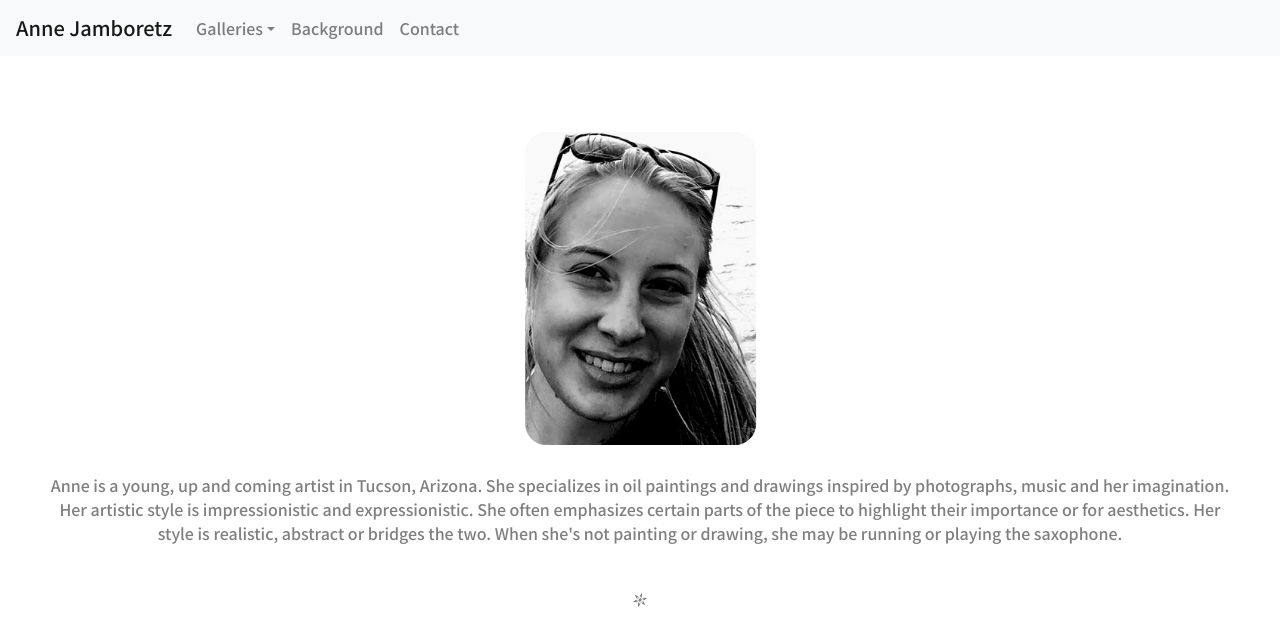
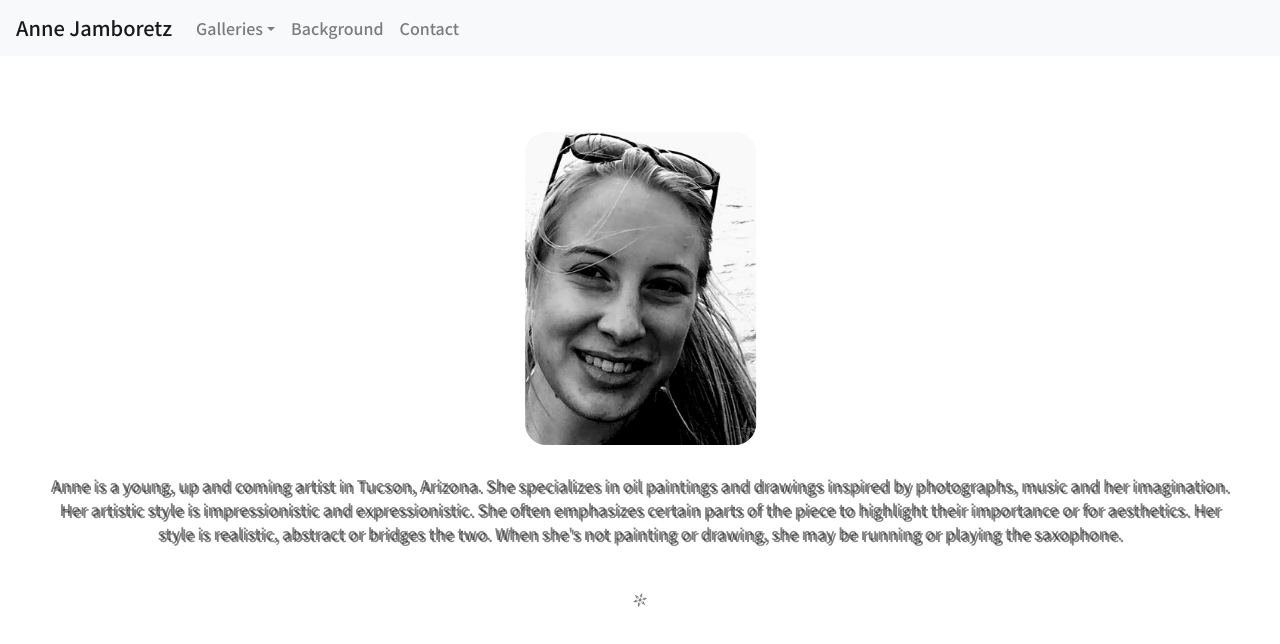
Before and after one commit to katejamboretz/art-portfolio, a React (Create React App) app: page /about in a window 1280 px wide. Shown: the top 644 px of the page. Built offline with nearby package versions, Linux system fonts and the light colour scheme.

Commit message:
update piece descriptions, add text shadow

```diff
--- a/src/components/pages/Landscapes/ImageCarousel.js
+++ b/src/components/pages/Landscapes/ImageCarousel.js
@@ -27,6 +27,10 @@ function ImageCarousel() {
                         alt='City'
                     />
                     <div className="image-overlay"></div>
+                    <Carousel.Caption>
+                        <p>The City</p>
+                        <p>10x10.81", oil paints and pastels</p>
+                    </Carousel.Caption>
 
                 </Carousel.Item>
 
--- a/src/components/pages/Landscapes/pagestyle.css
+++ b/src/components/pages/Landscapes/pagestyle.css
@@ -5,10 +5,6 @@
     align-items: center;
     margin-top: auto;
     margin-bottom: auto;
-}
-
-p {
-    color: rgba(0,0,0,.5)
 }
 
 .carousel-item {
@@ -35,21 +31,22 @@ p {
 }
 
 p {
-    color: white
+    color: white;
+    text-shadow: 2px 2px rgba(0,0,0,.5);
 }
 
-.description {
+/* .description {
     color: rgba(0,0,0,.5);
-}
+} */
 
 @media screen and (max-width: 415px) {
     .img {
         width: 100%;
     }
 
-    p {
+    /* p {
         color: rgba(0,0,0,.5)
-    }
+    } */
 
     .profile-pic {
         width: 100%;
--- a/src/components/pages/Music/ImageCarousel.js
+++ b/src/components/pages/Music/ImageCarousel.js
@@ -14,10 +14,10 @@ function ImageCarousel() {
                         alt='Double Guitar'
                     />
                     <div className="image-overlay"></div>
-                    {/* <Carousel.Caption>
-                        <h4>Abstract</h4>
-                        <p>Anne Jamboretz Copyright 2020 &copy;</p>
-                    </Carousel.Caption> */}
+                    <Carousel.Caption>
+                        <p>Jimmy Page</p>
+                        <p>13.5x14", oil paint on stretched canvas</p>
+                    </Carousel.Caption>
                 </Carousel.Item>
 
                 <Carousel.Item className="carousel-item">
@@ -27,6 +27,11 @@ function ImageCarousel() {
                         alt='Guitarist'
                     />
                     <div className="image-overlay"></div>
+                    <Carousel.Caption>
+                        <p>Buddy Guy</p>
+                        <p>8.29x7", oil paint on stretched canvas</p>
+                    </Carousel.Caption>
+
 
                 </Carousel.Item>
 
@@ -37,6 +42,10 @@ function ImageCarousel() {
                         alt='Sound of Jazz'
                     />
                     <div className="image-overlay"></div>
+                    <Carousel.Caption>
+                        <p>Four Musicians</p>
+                        <p>9x9.26", oil paint on stretched canvas</p>
+                    </Carousel.Caption>
 
                 </Carousel.Item>
 
--- a/src/components/pages/Music/pagestyle.css
+++ b/src/components/pages/Music/pagestyle.css
@@ -5,10 +5,6 @@
     align-items: center;
     margin-top: auto;
     margin-bottom: auto;
-}
-
-p {
-    color: rgba(0,0,0,.5)
 }
 
 .carousel-item {
@@ -36,20 +32,21 @@ p {
 
 p {
     color: white;
+    text-shadow: 2px 2px rgba(0,0,0,.5);
 }
 
-.description {
+/* .description {
     color: rgba(0,0,0,.5);
-}
+} */
 
 @media screen and (max-width: 415px) {
     .img {
         width: 100%;
     }
 
-    p {
+    /* p {
         color: rgba(0,0,0,.5)
-    }
+    } */
 
     .profile-pic {
         width: 100%;
--- a/src/components/pages/PetPortraits/ImageCarousel.js
+++ b/src/components/pages/PetPortraits/ImageCarousel.js
@@ -53,7 +53,7 @@ function ImageCarousel() {
                     <div className="image-overlay"></div>
                     <Carousel.Caption>
                         <p>Reef</p>
-                        <p>8x10", oil paint on stretched canvas</p>
+                        <p>7.32x13", oil paint on stretched canvas</p>
                     </Carousel.Caption>
                 </Carousel.Item>
 
@@ -102,6 +102,7 @@ function ImageCarousel() {
                     />
                     <div className="image-overlay"></div>
                     <Carousel.Caption>
+                        <p>Sid</p>
                         <p>8x10", oil paint on stretched canvas</p>
                     </Carousel.Caption>
                 </Carousel.Item>
@@ -151,7 +152,7 @@ function ImageCarousel() {
                     <div className="image-overlay"></div>
                     <Carousel.Caption>
                         <p>Coco</p>
-                        <p>8x10", oil paint on stretched canvas</p>
+                        <p>10.66x14", oil paint on stretched canvas</p>
                     </Carousel.Caption>
                 </Carousel.Item>
 
@@ -162,7 +163,10 @@ function ImageCarousel() {
                         alt='Buffalo'
                     />
                     <div className="image-overlay"></div>
-
+                    <Carousel.Caption>
+                        <p>Four Wildebeest</p>
+                        <p>10x8", oil paint on stretched canvas</p>
+                    </Carousel.Caption>
                 </Carousel.Item>
 
             </Carousel>
--- a/src/components/pages/PetPortraits/pagestyle.css
+++ b/src/components/pages/PetPortraits/pagestyle.css
@@ -5,10 +5,6 @@
     align-items: center;
     margin-top: auto;
     margin-bottom: auto;
-}
-
-p {
-    color: rgba(0,0,0,.5)
 }
 
 .carousel-item {
@@ -36,20 +32,21 @@ p {
 
 p {
     color: white;
+    text-shadow: 2px 2px rgba(0,0,0,.5);
 }
 
-.description {
+/* .description {
     color: rgba(0,0,0,.5);
-}
+} */
 
 @media screen and (max-width: 415px) {
     .img {
         width: 100%;
     }
 
-    p {
+    /* p {
         color: rgba(0,0,0,.5)
-    }
+    } */
 
     .profile-pic {
         width: 100%;
--- a/src/components/pages/Portfolio/ImageCarousel.js
+++ b/src/components/pages/Portfolio/ImageCarousel.js
@@ -14,10 +14,10 @@ function ImageCarousel() {
                         alt='Double Guitar'
                     />
                     <div className="image-overlay"></div>
-                    {/* <Carousel.Caption>
-                        <h4>Abstract</h4>
-                        <p>Anne Jamboretz Copyright 2020 &copy;</p>
-                    </Carousel.Caption> */}
+                    <Carousel.Caption>
+                        <p>Jimmy Page</p>
+                        <p>13.5x14", oil paint on stretched canvas</p>
+                    </Carousel.Caption>
                 </Carousel.Item>
 
                 <Carousel.Item className="carousel-item">
@@ -66,7 +66,8 @@ function ImageCarousel() {
                     <div className="image-overlay"></div>
                     <Carousel.Caption>
                         <p>Reef</p>
-                        <p>8x10", oil paint on stretched canvas</p>
+                        <p>7.32x13", oil paint on stretched canvas</p>
+                        <p></p>
                     </Carousel.Caption>
                 </Carousel.Item>
 
@@ -89,7 +90,10 @@ function ImageCarousel() {
                         alt='Buffalo'
                     />
                     <div className="image-overlay"></div>
-
+                    <Carousel.Caption>
+                        <p>Four Wildebeest</p>
+                        <p>10x8", oil paint on stretched canvas</p>
+                    </Carousel.Caption>
                 </Carousel.Item>
 
                 <Carousel.Item className="carousel-item">
@@ -125,6 +129,7 @@ function ImageCarousel() {
                     />
                     <div className="image-overlay"></div>
                     <Carousel.Caption>
+                        <p>Sid</p>
                         <p>8x10", oil paint on stretched canvas</p>
                     </Carousel.Caption>
                 </Carousel.Item>
@@ -174,7 +179,7 @@ function ImageCarousel() {
                     <div className="image-overlay"></div>
                     <Carousel.Caption>
                         <p>Coco</p>
-                        <p>8x10", oil paint on stretched canvas</p>
+                        <p>10.66x14", oil paint on stretched canvas</p>
                     </Carousel.Caption>
                 </Carousel.Item>
 
@@ -198,10 +203,10 @@ function ImageCarousel() {
                         alt='Guitarist'
                     />
                     <div className="image-overlay"></div>
-                    {/* <Carousel.Caption>
-                        <h3>Guitarist</h3>
-                        <p>Anne Jamboretz Copyright 2020 &copy;</p>
-                    </Carousel.Caption> */}
+                    <Carousel.Caption>
+                        <p>Buddy Guy</p>
+                        <p>8.29x7", oil paint on stretched canvas</p>
+                    </Carousel.Caption>
                 </Carousel.Item>
 
                 <Carousel.Item className="carousel-item">
@@ -211,10 +216,10 @@ function ImageCarousel() {
                         alt='City'
                     />
                     <div className="image-overlay"></div>
-                    {/* <Carousel.Caption>
-                        <h3>City</h3>
-                        <p>Anne Jamboretz Copyright 2020 &copy;</p>
-                    </Carousel.Caption> */}
+                    <Carousel.Caption>
+                        <p>The City</p>
+                        <p>10x10.81", oil paints and pastels</p>
+                    </Carousel.Caption>
                 </Carousel.Item>
 
                 <Carousel.Item className="carousel-item">
@@ -224,10 +229,10 @@ function ImageCarousel() {
                         alt='Sound of Jazz'
                     />
                     <div className="image-overlay"></div>
-                    {/* <Carousel.Caption>
-                        <h3>Sound of Jazz</h3>
-                        <p>Anne Jamboretz Copyright 2020 &copy;</p>
-                    </Carousel.Caption> */}
+                    <Carousel.Caption>
+                        <p>Four Musicians</p>
+                        <p>9x9.26", oil paint on stretched canvas</p>
+                    </Carousel.Caption>
                 </Carousel.Item>
 
             </Carousel>
--- a/src/components/pages/Portfolio/pagestyle.css
+++ b/src/components/pages/Portfolio/pagestyle.css
@@ -7,9 +7,6 @@
     margin-bottom: auto;
 }
 
-p {
-    color: rgba(0,0,0,.5)
-}
 
 .carousel-item {
     position: relative !important;
@@ -35,21 +32,22 @@ p {
 }
 
 p {
-    color: white
+    color: white;
+    text-shadow: 2px 2px rgba(0,0,0,.5);
 }
 
-.description {
+/* .description {
     color: rgba(0,0,0,.5);
-}
+} */
 
 @media screen and (max-width: 415px) {
     .img {
         width: 100%;
     }
 
-    p {
+    /* p {
         color: rgba(0,0,0,.5)
-    }
+    } */
 
     .profile-pic {
         width: 100%;
```
